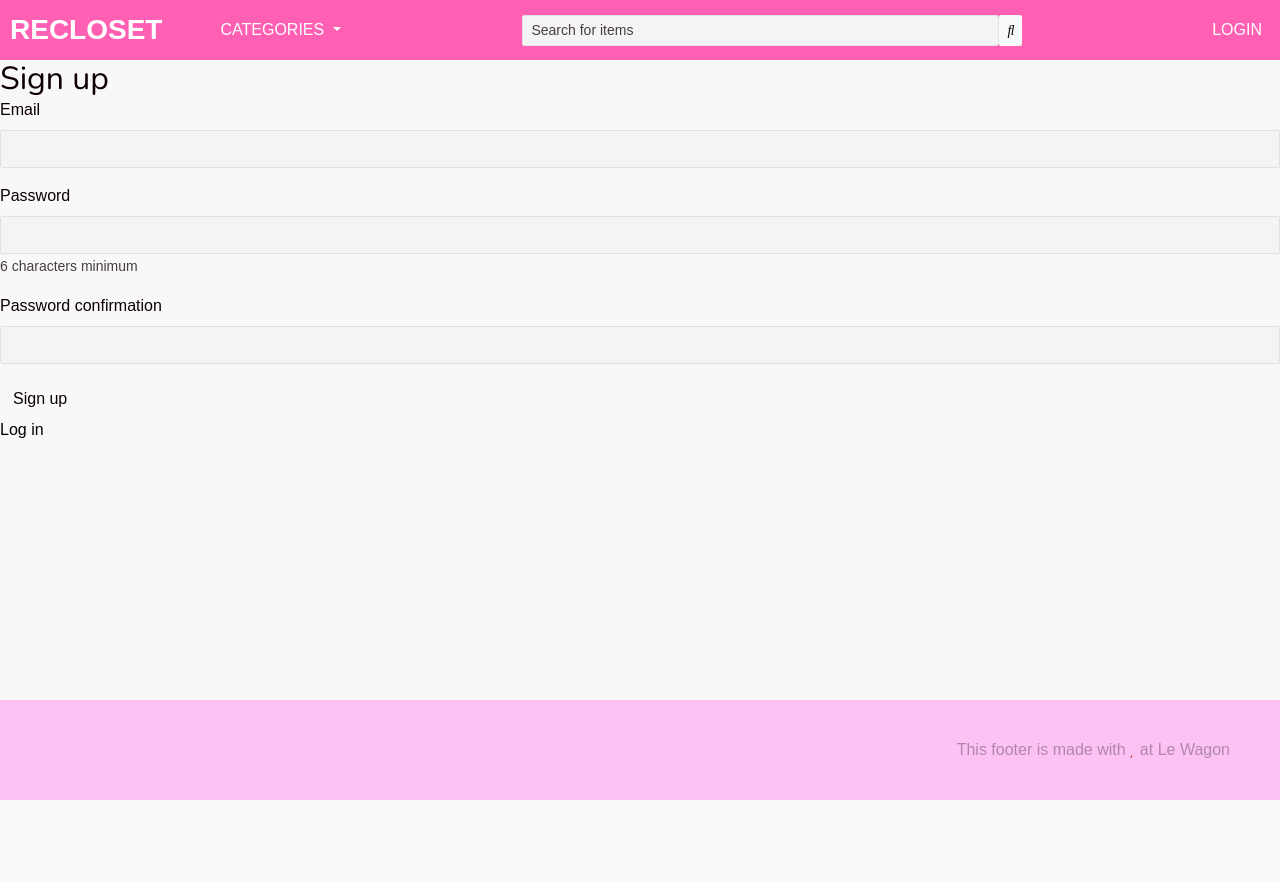
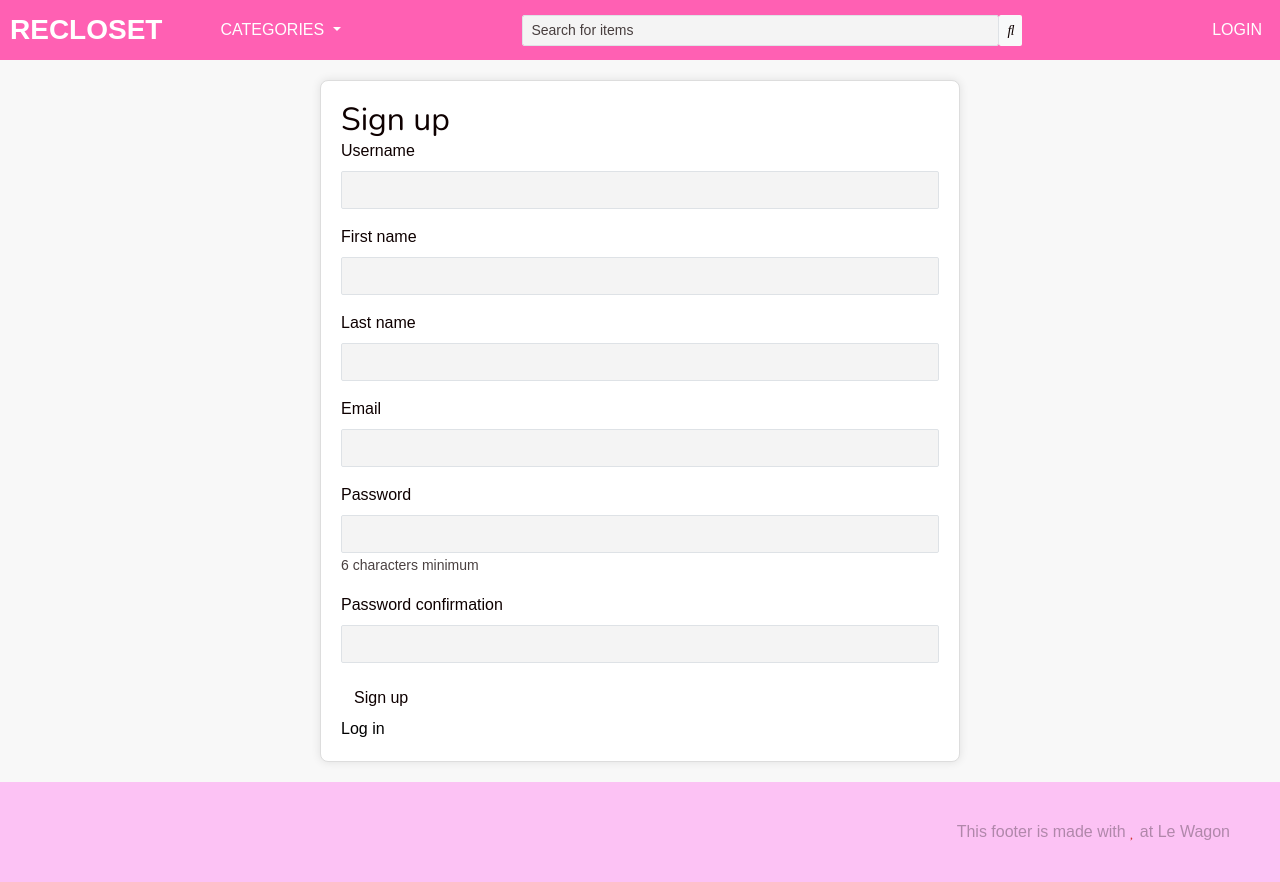
Before and after one commit to serena-mellor/recloset, a Rails app: page /users/sign_up in a window 1280 px wide. Before the commit the page ends 800 px from the top, so only its background shows below. Run offline with Rails 7, Linux system fonts and the light colour scheme; style sheets or scripts are compiled from the project's sources; some libraries are stand-ins or nearby versions.

Commit message:
making signup form prettier

```diff
--- /dev/null
+++ b/app/assets/stylesheets/pages/_devise.scss
@@ -0,0 +1,5 @@
+.signup-form{
+  width: 50%;
+  margin-inline: auto !important;
+
+}
--- a/app/assets/stylesheets/pages/_index.scss
+++ b/app/assets/stylesheets/pages/_index.scss
@@ -1,2 +1,3 @@
 // Import page-specific CSS files here.
 @import "home";
+@import "devise";
--- a/app/controllers/application_controller.rb
+++ b/app/controllers/application_controller.rb
@@ -1,2 +1,11 @@
 class ApplicationController < ActionController::Base
+  before_action :configure_permitted_parameters, if: :devise_controller?
+
+  def configure_permitted_parameters
+    # For additional fields in app/views/devise/registrations/new.html.erb
+    devise_parameter_sanitizer.permit(:sign_up, keys: [:first_name, :last_name, :username])
+
+    # For additional in app/views/devise/registrations/edit.html.erb
+    devise_parameter_sanitizer.permit(:account_update, keys: [:first_name, :last_name, :username])
+  end
 end
--- a/app/views/devise/passwords/edit.html.erb
+++ b/app/views/devise/passwords/edit.html.erb
@@ -1,3 +1,4 @@
+<div class="container signup-form">
 <h2>Change your password</h2>
 
 <%= simple_form_for(resource, as: resource_name, url: password_path(resource_name), html: { method: :put }) do |f| %>
@@ -20,8 +21,9 @@
   </div>
 
   <div class="form-actions">
-    <%= f.button :submit, "Change my password" %>
+    <%= f.button :submit, "Change my password", class:"btn-main" %>
   </div>
 <% end %>
 
 <%= render "devise/shared/links" %>
+</div>
--- a/app/views/devise/passwords/new.html.erb
+++ b/app/views/devise/passwords/new.html.erb
@@ -1,3 +1,4 @@
+<div class="container signup-form">
 <h2>Forgot your password?</h2>
 
 <%= simple_form_for(resource, as: resource_name, url: password_path(resource_name), html: { method: :post }) do |f| %>
@@ -11,8 +12,9 @@
   </div>
 
   <div class="form-actions">
-    <%= f.button :submit, "Send me reset password instructions" %>
+    <%= f.button :submit, "Send me reset password instructions", class:"btn-main"%>
   </div>
 <% end %>
 
 <%= render "devise/shared/links" %>
+</div>
--- a/app/views/devise/registrations/new.html.erb
+++ b/app/views/devise/registrations/new.html.erb
@@ -1,9 +1,22 @@
+<div class="container signup-form">
 <h2>Sign up</h2>
 
 <%= simple_form_for(resource, as: resource_name, url: registration_path(resource_name)) do |f| %>
   <%= f.error_notification %>
 
   <div class="form-inputs">
+    <%= f.input :username,
+                required: true,
+                autofocus: true,
+                input_html: { autocomplete: "username" }%>
+    <%= f.input :first_name,
+                required: true,
+                autofocus: true,
+                input_html: { autocomplete: "first_name" }%>
+    <%= f.input :last_name,
+                required: true,
+                autofocus: true,
+                input_html: { autocomplete: "last_name" }%>
     <%= f.input :email,
                 required: true,
                 autofocus: true,
@@ -18,8 +31,9 @@
   </div>
 
   <div class="form-actions">
-    <%= f.button :submit, "Sign up" %>
+    <%= f.button :submit, "Sign up", class:"btn-main" %>
   </div>
 <% end %>
 
 <%= render "devise/shared/links" %>
+</div>
--- a/app/views/devise/sessions/new.html.erb
+++ b/app/views/devise/sessions/new.html.erb
@@ -1,3 +1,4 @@
+<div class="container signup-form">
 <h2>Log in</h2>
 
 <%= simple_form_for(resource, as: resource_name, url: session_path(resource_name)) do |f| %>
@@ -13,8 +14,9 @@
   </div>
 
   <div class="form-actions">
-    <%= f.button :submit, "Log in" %>
+    <%= f.button :submit, "Log in", class:"btn-main"%>
   </div>
 <% end %>
 
 <%= render "devise/shared/links" %>
+</div>
--- a/app/views/layouts/application.html.erb
+++ b/app/views/layouts/application.html.erb
@@ -13,7 +13,11 @@
   <body>
      <div class="page-container">
       <div class="navbar-container"><%= render "shared/navbar" %></div>
-      <div class="content-container"><%= yield %></div>
+      <div class="content-container"><%= yield %>
+        <p class="notice"><%= notice %></p>
+        <p class="alert"><%= alert %></p>
+        <%= render "shared/flashes" %>
+       </div>
       <div class="footer-container"><%= render "shared/footer" %></div>
     </div>
   </body>
--- /dev/null
+++ b/app/views/shared/_flashes.html.erb
@@ -0,0 +1,12 @@
+<% if notice %>
+  <div class="alert alert-info alert-dismissible fade show m-1" role="alert">
+    <button type="button" class="btn-close" data-bs-dismiss="alert" aria-label="Close"></button>
+    <%= notice %>
+  </div>
+<% end %>
+<% if alert %>
+  <div class="alert alert-warning alert-dismissible fade show m-1" role="alert">
+    <button type="button" class="btn-close" data-bs-dismiss="alert" aria-label="Close"></button>
+    <%= alert %>
+  </div>
+<% end %>
```
Also changed, not shown: app/views/devise/registrations/edit.html.erb (+15 -1 lines).
